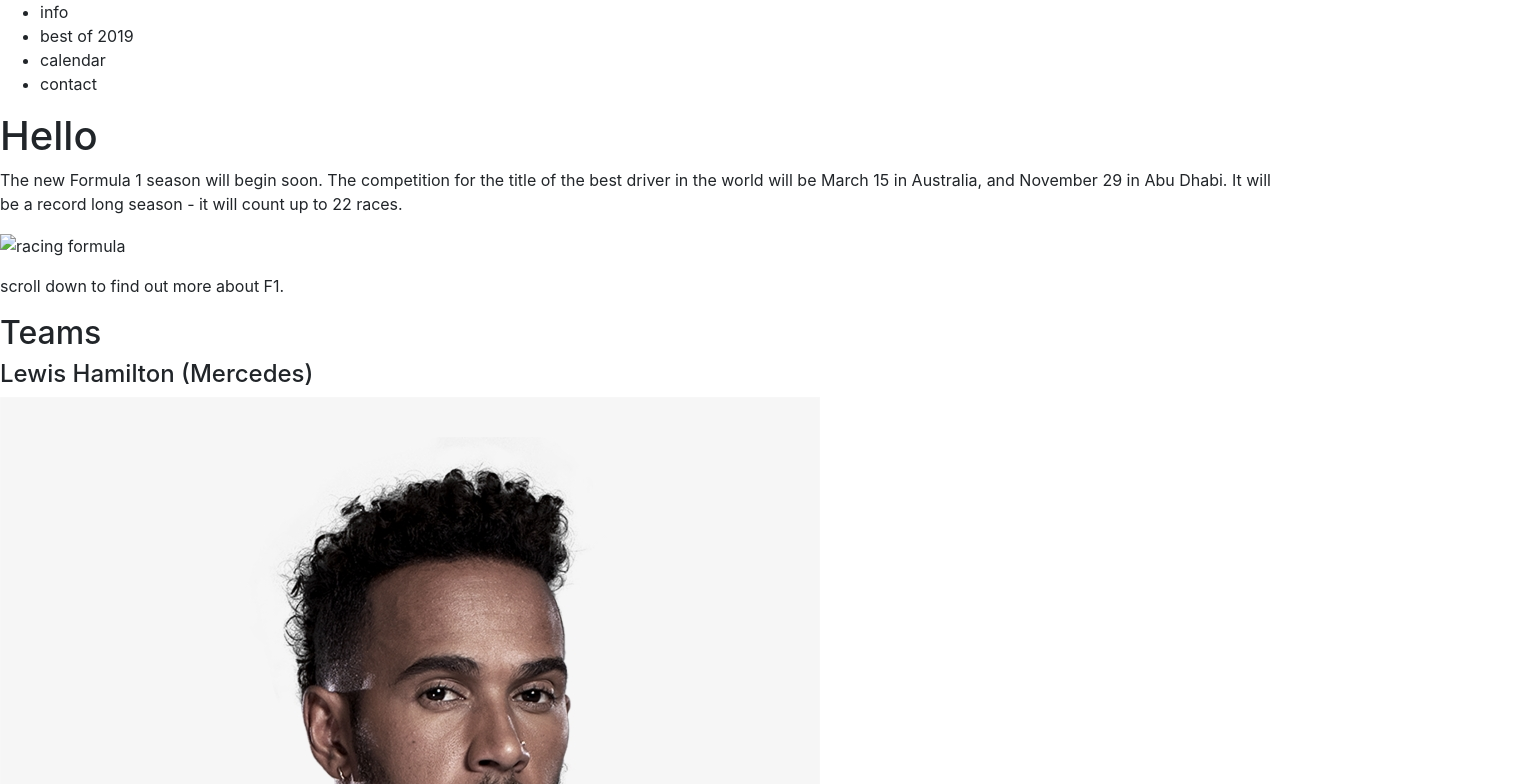
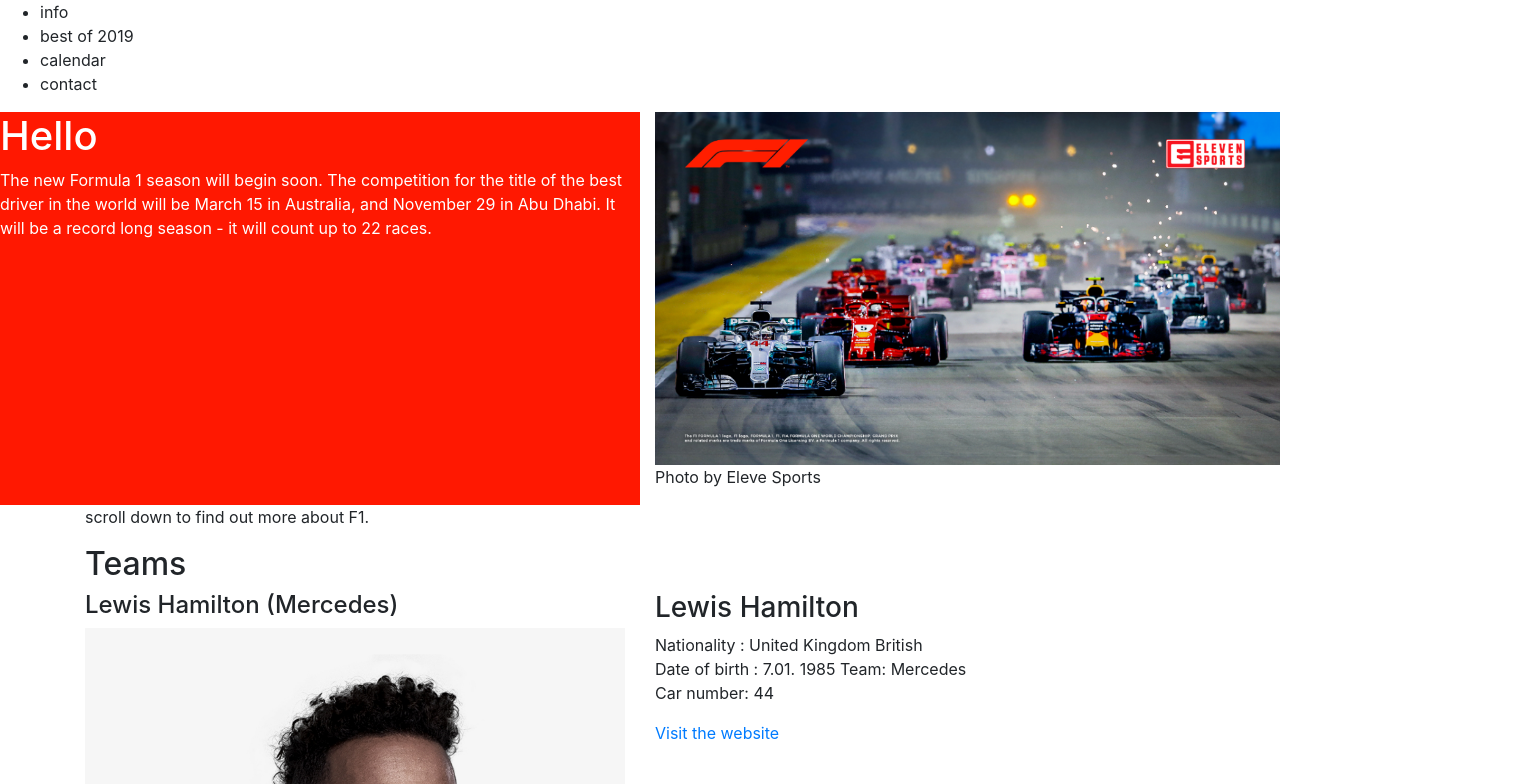
Before and after one commit to aga555/formula1, a plain HTML site: page index.html in a window 1280 px wide. Shown: the top 784 px of the page, 1536 px wide, since content can reach past the window. Drawn offline with nearby package versions, Linux system fonts and the light colour scheme.

Commit message:
# styling body and section col

```diff
--- a/css/styles.css
+++ b/css/styles.css
@@ -0,0 +1,18 @@
+.right-col{
+   background:white;
+}
+.left-col{
+    background: #FF1801;
+    color: white;
+}
+img{
+    max-width: 100%;
+
+}
+body{
+    margin:0;
+    padding: 0;
+}
+html{
+    height: 100%;
+}
--- a/index.html
+++ b/index.html
@@ -4,10 +4,11 @@
     <meta charset="utf-8">
     <title>Skillshare - Code your own website from scratch with Aga Naplocha</title>
     <meta name="viewport" content="width=device-width, initial-scale=1.0">
-    <link rel="stylesheet" href="css/styles.css" type="text/css">
+
     <link rel="stylesheet" href="css/bootstrap-grid.css" type="text/css">
     <link rel="stylesheet" href="https://maxcdn.bootstrapcdn.com/bootstrap/4.0.0/css/bootstrap.min.css"
           integrity="sha384-Gn5384xqQ1aoWXA+058RXPxPg6fy4IWvTNh0E263XmFcJlSAwiGgFAW/dAiS6JXm" crossorigin="anonymous">
+    <link rel="stylesheet" href="css/styles.css" type="text/css">
 </head>
 <body>
 <nav>
@@ -18,8 +19,8 @@
         <li> contact</li>
     </ul>
 </nav>
-<header>
-    <section>
+<header class="row">
+    <section class="col left-col">
         <h1>Hello</h1>
         <p>
             The new Formula 1 season will begin soon.
@@ -27,23 +28,27 @@
             and November 29 in Abu Dhabi. It will be a record long season - it will count up to 22 races.
         </p>
     </section>
-    <section>
-        <img src="img/racing-header.jpg" alt="racing formula">
-        <p></p>
+    <section class="col right-col">
+        <img src="img/f1.png" alt="racing formula">
+        <p>Photo by Eleve Sports</p>
     </section>
 </header>
-<main>
+<main class="container">
     <p>
         scroll down to find out more about F1.
     </p>
     <!--teams-->
     <section>
+
         <h2> Teams </h2>
         <!--frst-->
-        <div>
+        <div class="row">
+            <div class="col">
                 <h4>
                     Lewis Hamilton (Mercedes) </h4>
                 <img src="img/lewis.png" alt="Lewis Hamilton"/>
+            </div>
+            <div class="col">
                 <h3> Lewis Hamilton </h3>
                 <p>
                     Nationality : United Kingdom British<br>
@@ -53,8 +58,10 @@
                 </p>
                 <a href="https://pl.wikipedia.org/wiki/Lewis_Hamilton"> Visit the website</a>
             </div>
+        </div>
         <!--second-->
-        <div>
+        <div class="row">
+            <div class="col">
                 <h3> Valtteri Bottas </h3>
                 <p>
                     Nationality : Finland<br>
@@ -62,16 +69,20 @@
                     Team: Mercedes <br>
                     Car number: 77
                 </p>
+            </div>
+            <div class="col">
                 <h4>Valtteri Bottas (Mercedes)</h4>
                 <img src="img/valtteri-bottas.jpg" alt="Valtteri Botas">
-
-
                 <a href="https://pl.wikipedia.org/wiki/Valtteri_Bottas"> Visit the website </a>
             </div>
+        </div>
         <!--third-->
-        <div>
+        <div class="row">
+            <div class="col">
                 <h4> Max Verstappen (Red Bull)</h4>
                 <img src="img/Verstappen.jpg" alt="Max Verstappen"/>
+            </div>
+            <div class="col">
                 <h3> Max Verstappen </h3>
                 <p>
                     Nationality : Belgium<br>
@@ -79,6 +90,7 @@
                     Team : Red Bull Racing<br>
                     Car number : 33
                 </p>
+            </div>
         </div>
         <a href=" https://pl.wikipedia.org/wiki/Max_Verstappen"> Visit the website</a>
     </section>
```
Lines whose indentation alone changed are shown as unchanged.
